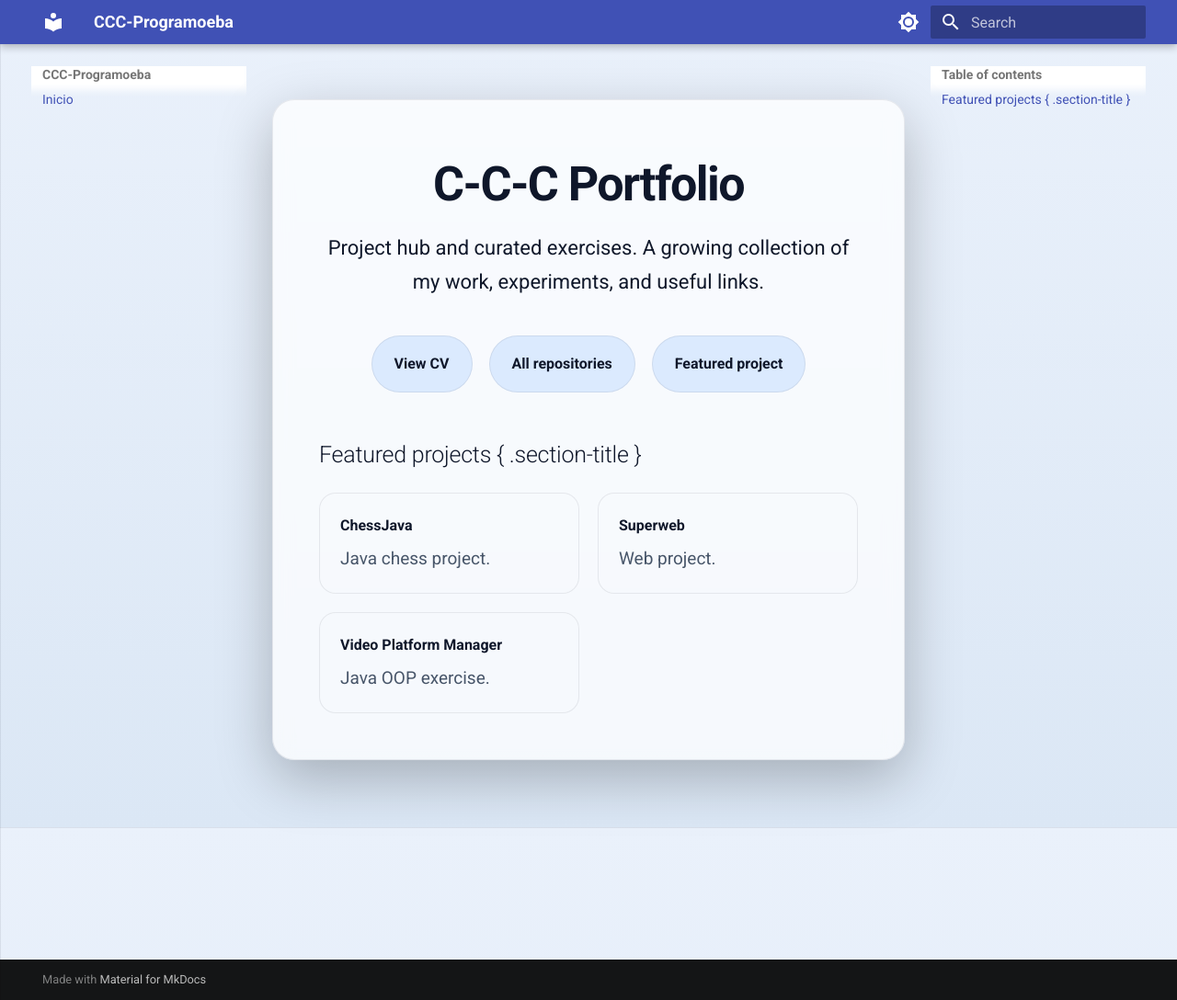
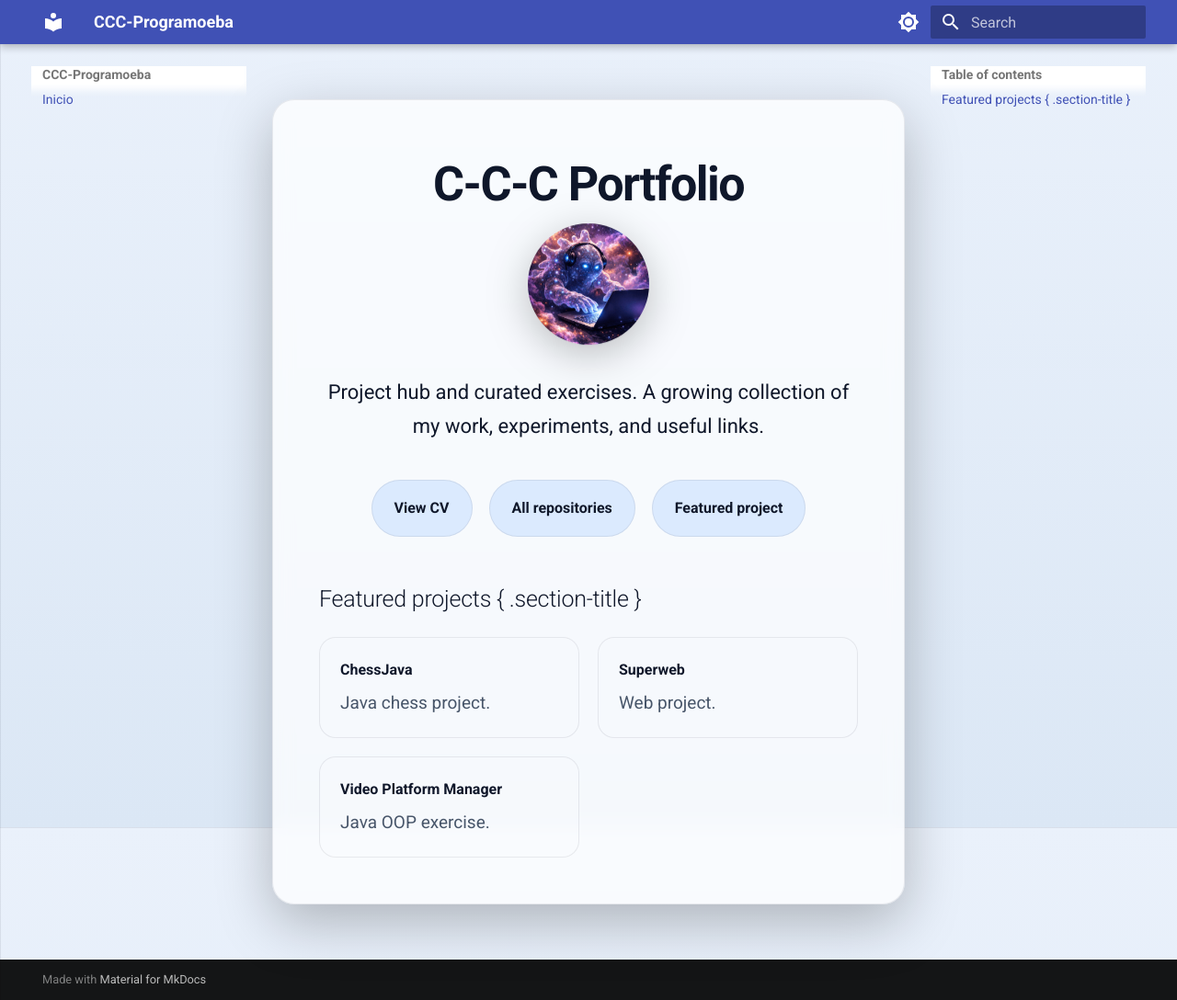
Before and after one commit to CCC-Programoeba/CCC-Programoeba.github.io, an MkDocs documentation site: the page built from docs/index.md, in a window 1280 px wide and 1088 px high. Shown: the whole window at 92% size. Built offline with MkDocs 1.6.1 and Material for MkDocs 9.7.7, drawn with Linux system fonts in a browser that asks for light colours.

Commit message:
Added floating coding amoeba

```diff
--- a/docs/index.md
+++ b/docs/index.md
@@ -1,4 +1,15 @@
 # C-C-C Portfolio
+<div class="hero-logo-wrap">
+  <a
+    class="hero-logo-link"
+    href="https://github.com/CCC-Programoeba?tab=repositories"
+    target="_blank"
+    rel="noopener"
+    aria-label="Open GitHub repositories"
+  >
+    <img class="hero-logo" src="assets/ame.png" alt="C-C-C Portfolio logo">
+  </a>
+</div>
 
 <div class="hero-subtitle">
 Project hub and curated exercises. A growing collection of my work, experiments, and useful links.
--- a/docs/stylesheets/extra.css
+++ b/docs/stylesheets/extra.css
@@ -168,3 +168,44 @@ body {
     font-size: 2rem;
   }
 }
+.hero-logo-wrap {
+  display: flex;
+  justify-content: center;
+  margin: 0.25rem 0 1.25rem;
+}
+
+.hero-logo-link {
+  display: inline-block;
+  border-radius: 50%;
+}
+
+.hero-logo {
+  width: 132px;
+  aspect-ratio: 1 / 1;
+  object-fit: cover;
+  display: block;
+  border-radius: 50%;
+  animation: floatLogo 3.8s ease-in-out infinite;
+  transition: transform 0.22s ease, filter 0.22s ease;
+  filter: drop-shadow(0 10px 22px rgba(0, 0, 0, 0.25));
+}
+
+.hero-logo-link:hover .hero-logo {
+  transform: translateY(-6px) scale(1.04);
+  filter:
+    drop-shadow(0 0 10px rgba(96, 165, 250, 0.55))
+    drop-shadow(0 0 24px rgba(96, 165, 250, 0.35))
+    drop-shadow(0 12px 28px rgba(0, 0, 0, 0.32));
+}
+
+@keyframes floatLogo {
+  0% {
+    transform: translateY(0px);
+  }
+  50% {
+    transform: translateY(-10px);
+  }
+  100% {
+    transform: translateY(0px);
+  }
+}
```
Also changed, not shown: docs/assets/ame.png (added).
